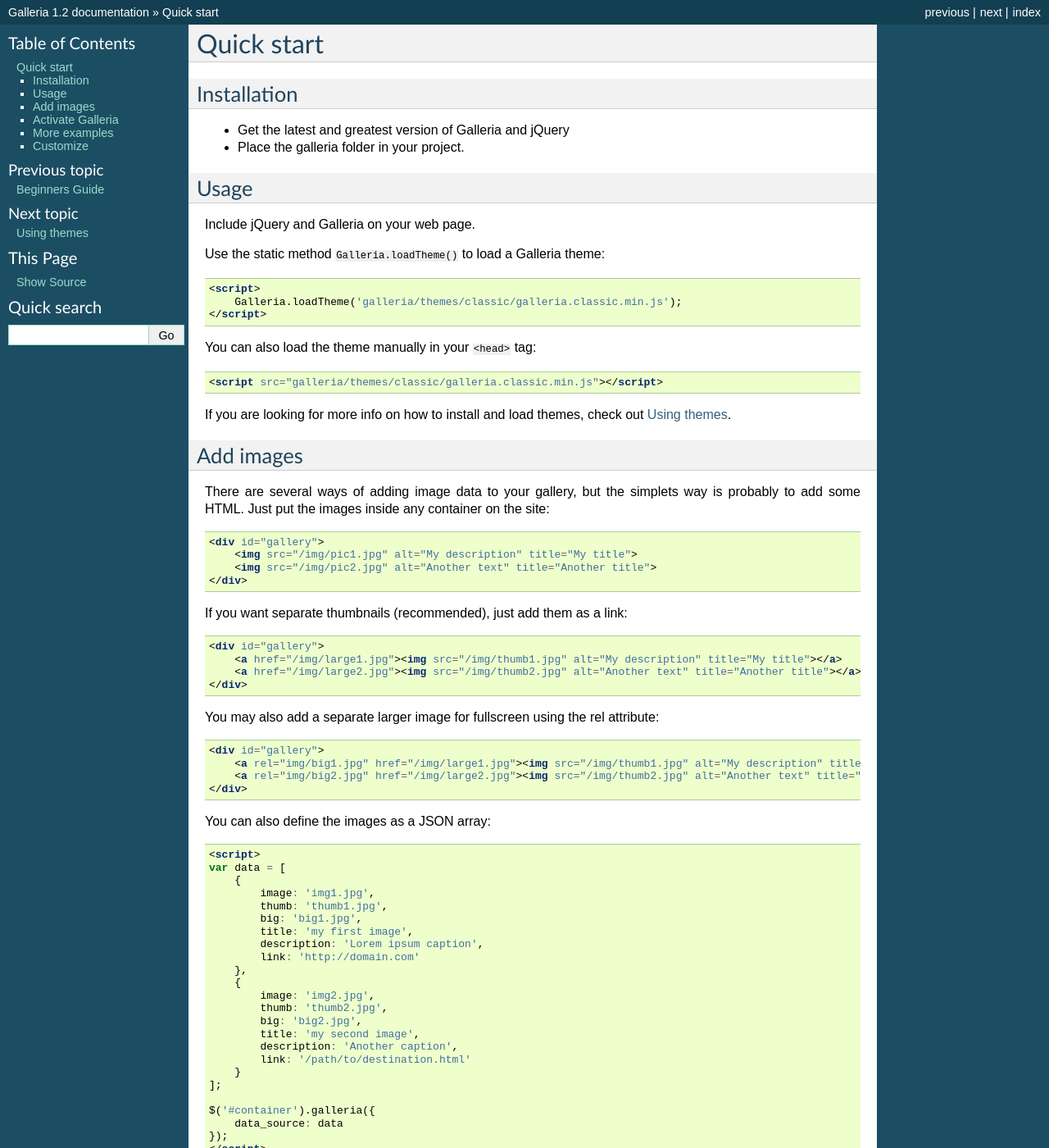
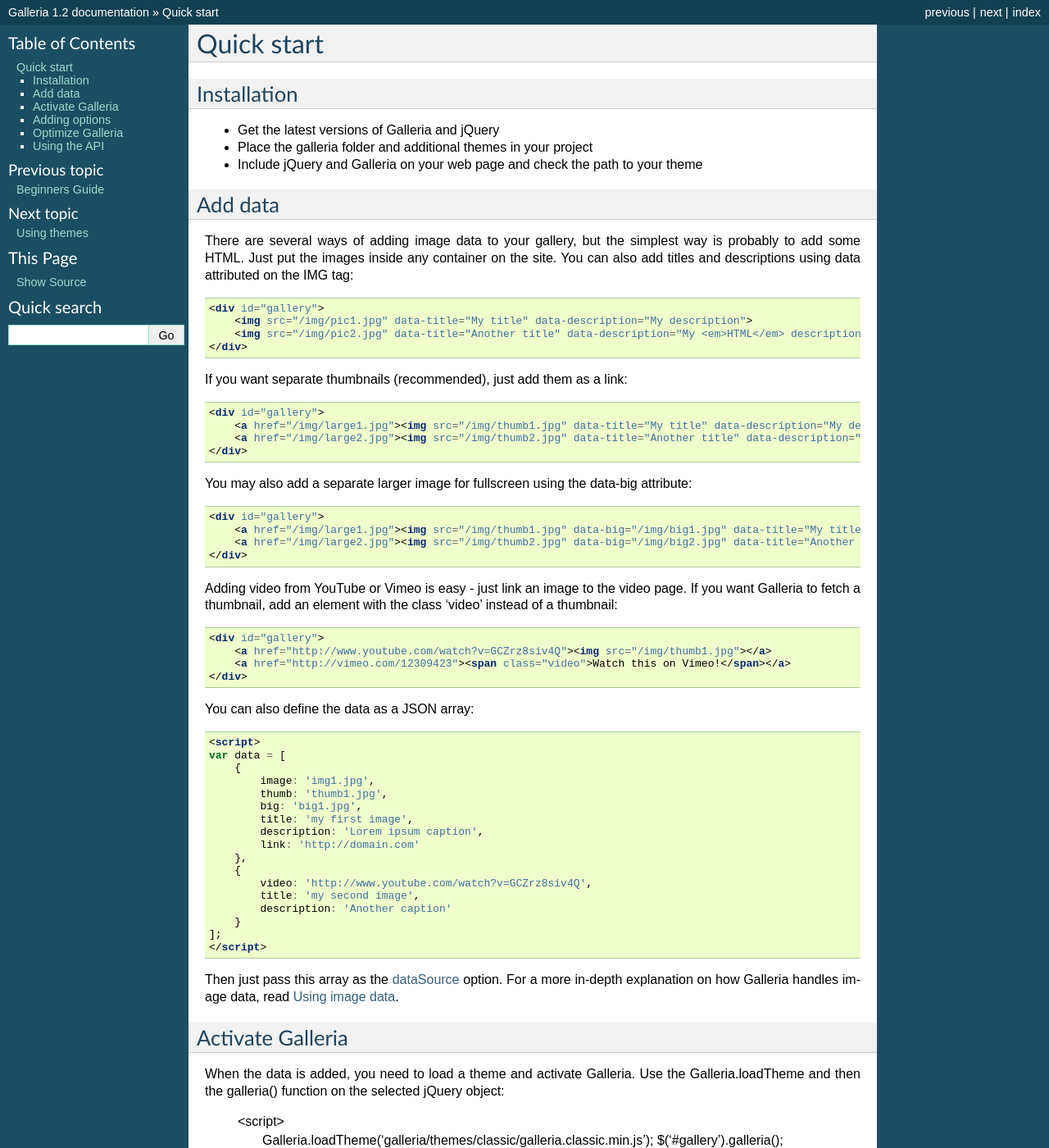
Before and after one commit to GalleriaJS/galleria, a Sphinx documentation site: the page built from docs/getting_started/quick_start.rst, in a window 1280 px wide and 1400 px high. Shown: the whole window at 82% size. Built offline with Sphinx 7.4.7, drawn with Linux system fonts in a browser that asks for light colours; some of the changed text lies outside the part shown.

Commit message:
docs docs docs...

```diff
--- a/docs/getting_started/quick_start.rst
+++ b/docs/getting_started/quick_start.rst
@@ -9,54 +9,47 @@
 Installation
 ============
 
-- Get the latest and greatest version of Galleria and jQuery
+- Get the latest versions of Galleria and jQuery
 
-- Place the galleria folder in your project.
+- Place the galleria folder and additional themes in your project
+
+- Include jQuery and Galleria on your web page and check the path to your theme
 
 
-Usage
-=====
-Include jQuery and Galleria on your web page.
+Add data
+========
 
-Use the static method ``Galleria.loadTheme()`` to load a Galleria theme::
-
-    <script>
-        Galleria.loadTheme('galleria/themes/classic/galleria.classic.min.js');
-    </script>
-
-You can also load the theme manually in your ``<head>`` tag::
-
-    <script src="galleria/themes/classic/galleria.classic.min.js"></script>
-
-If you are looking for more info on how to install and load themes, check out :doc:`../themes/using_themes`.
-
-Add images
-==========
-
-There are several ways of adding image data to your gallery, but the simplets
+There are several ways of adding image data to your gallery, but the simplest
 way is probably to add some HTML. Just put the images inside any container on
-the site::
+the site. You can also add titles and descriptions using data attributed on the IMG tag::
 
     <div id="gallery">
-        <img src="/img/pic1.jpg" alt="My description" title="My title">
-        <img src="/img/pic2.jpg" alt="Another text" title="Another title">
+        <img src="/img/pic1.jpg" data-title="My title" data-description="My description">
+        <img src="/img/pic2.jpg" data-title="Another title" data-description="My <em>HTML</em> description">
     </div>
 
 If you want separate thumbnails (recommended), just add them as a link::
 
     <div id="gallery">
-        <a href="/img/large1.jpg"><img src="/img/thumb1.jpg" alt="My description" title="My title"></a>
-        <a href="/img/large2.jpg"><img src="/img/thumb2.jpg" alt="Another text" title="Another title"></a>
+        <a href="/img/large1.jpg"><img src="/img/thumb1.jpg" data-title="My title" data-description="My description"></a>
+        <a href="/img/large2.jpg"><img src="/img/thumb2.jpg" data-title="Another title" data-description="My <em>HTML</em> description"></a>
     </div>
 
-You may also add a separate larger image for fullscreen using the rel attribute::
+You may also add a separate larger image for fullscreen using the data-big attribute::
 
     <div id="gallery">
-        <a rel="img/big1.jpg" href="/img/large1.jpg"><img src="/img/thumb1.jpg" alt="My description" title="My title"></a>
-        <a rel="img/big2.jpg" href="/img/large2.jpg"><img src="/img/thumb2.jpg" alt="Another text" title="Another title"></a>
+        <a href="/img/large1.jpg"><img src="/img/thumb1.jpg" data-big="/img/big1.jpg" data-title="My title" data-description="My description"></a>
+        <a href="/img/large2.jpg"><img src="/img/thumb2.jpg" data-big="/img/big2.jpg" data-title="Another title" data-description="My <em>HTML</em> description"></a>
     </div>
 
-You can also define the images as a JSON array::
+Adding video from YouTube or Vimeo is easy - just link an image to the video page. If you want Galleria to fetch a thumbnail, add an element with the class 'video' instead of a thumbnail::
+
+    <div id="gallery">
+        <a href="http://www.youtube.com/watch?v=GCZrz8siv4Q"><img src="/img/thumb1.jpg"></a>
+        <a href="http://vimeo.com/12309423"><span class="video">Watch this on Vimeo!</span></a>
+    </div>
+
+You can also define the data as a JSON array::
 
     <script>
     var data = [
@@ -69,63 +62,67 @@
             link: 'http://domain.com'
         },
         {
-            image: 'img2.jpg',
-            thumb: 'thumb2.jpg',
-            big: 'big2.jpg',
+            video: 'http://www.youtube.com/watch?v=GCZrz8siv4Q',
             title: 'my second image',
-            description: 'Another caption',
-            link: '/path/to/destination.html'
+            description: 'Another caption'
         }
     ];
-
-    $('#container').galleria({
-        data_source: data
-    });
     </script>
 
-For a more in-depth explanation on how Galleria handles image data, read :doc:`/references/data`.
+Then just pass this array as the :doc:`/options/dataSource` option. For a more in-depth explanation on how Galleria handles image data, read :doc:`/references/data`.
 
 
 Activate Galleria
 =================
 
-When DOM is ready, you can run Galleria. The best way to do this is to put the
-following code before closing the body tag::
+When the data is added, you need to load a theme and activate Galleria.
+Use the Galleria.loadTheme and then the galleria() function on the selected jQuery object:
 
     <script>
-        $('#gallery').galleria({
-            width:500,
-            height:500
-        });
-    </script>
-
-The galleria function takes one arguments, *options*. The options argument is
-an object with Galleria options that you can use, please view the options
-documentation for a complete list.
-
-Note that Galleria requires a height to function. If you don’t pass width/height as options,
-Galleria will try to detect dimensions automatically. However, if it fails to detect dimensions
-Galleria will throw a fatal error.
-
-
-More examples
-=============
-
-With extra options::
-
-    <script>
-        // crop images:
-        $('#gallery').galleria({
-            imageCrop: true
-        });
-        // use a fading transition:
-        $('#gallery').galleria({
-            transition: 'fade'
-        });
+        Galleria.loadTheme('galleria/themes/classic/galleria.classic.min.js');
+        $('#gallery').galleria();
     </script>
 
 
-Customize
-=========
+Adding options
+===============
 
-If you would like to add more advanced customizations, read :doc:`/references/extending`. *Good luck!*
+The galleria function takes one arguments, *options*. The options argument is
+an object with Galleria options that you can use, please visit :doc:`/options/index` for a complete list.
+
+Example options::
+
+        $('#gallery').galleria({
+            imageCrop: true,
+            transition: 'fade'
+        });
+
+
+Optimize Galleria
+=================
+
+We strongly recommend you to read through :doc:`/references/optimize` to optimize your gallery.
+
+
+Using the API
+=============
+
+Further customizations can be done using the :doc:`/api/methods` and :doc:`/api/events`. You’ll have access to them using the Galleria.ready function::
+
+    Galleria.ready(function(options) {
+
+        // 'this' is the gallery instance
+        // 'options' is the gallery options
+
+        this.bind('image', function(e) {
+            Galleria.log('Now viewing ' + e.imageTarget.src);
+        });
+    });
+
+You can also access the methods inside the jQuery.data object of the element you attached the gallery to, f.ex::
+
+    $('#galleria').data('galleria').enterFullscreen();
+
+Read :doc:`/references/extending` for more information about using the API.
+
+*Good luck!*
```
Also changed, not shown: docs/plugins/picasa.rst (+0 -9 lines), docs/references/extending.rst (+42 -73 lines), docs/references/faq.rst (+14 -7 lines).
